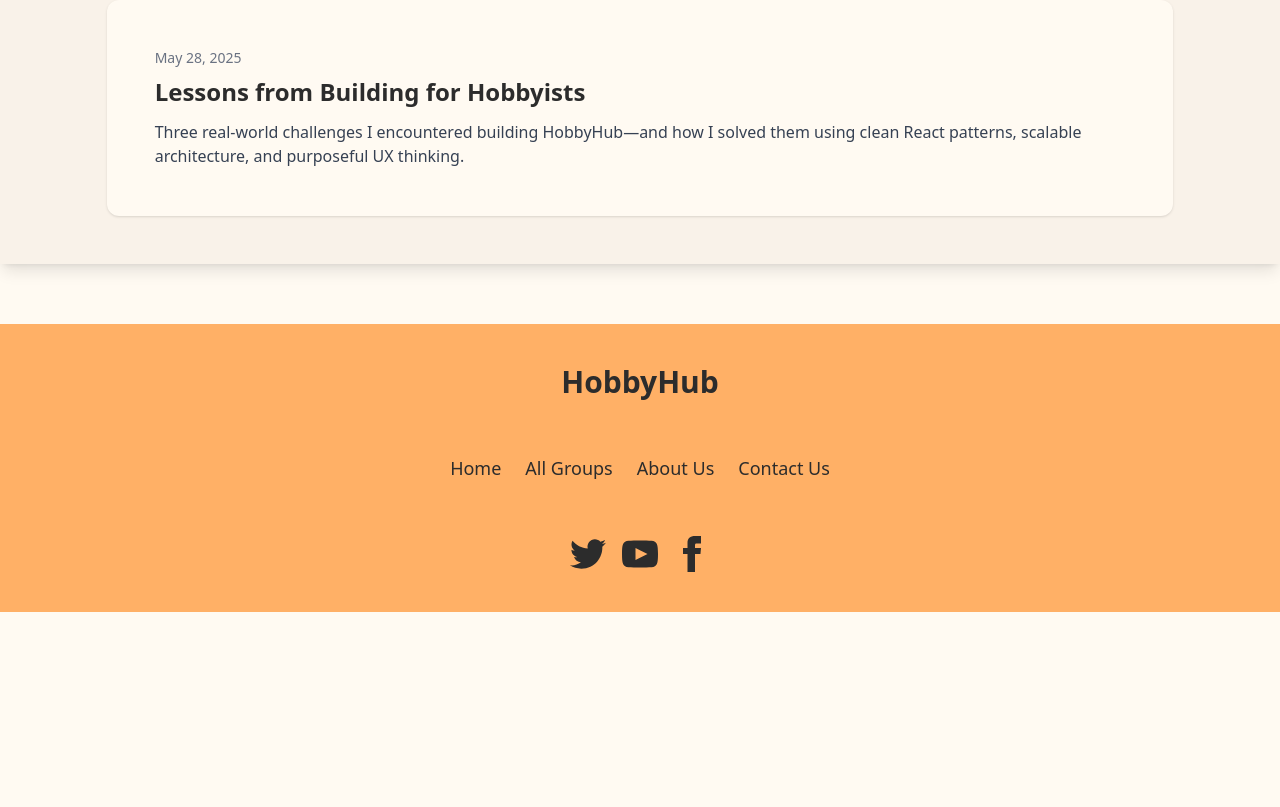
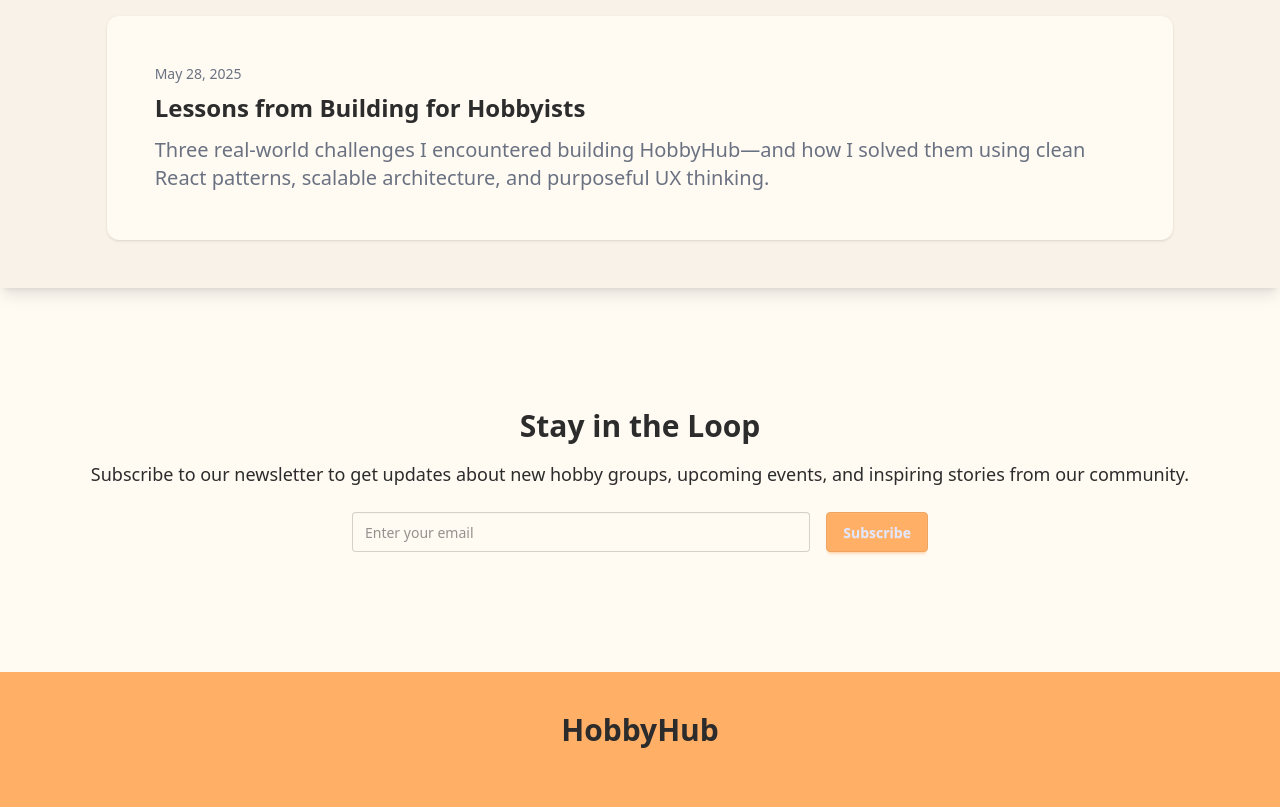
Before and after one commit to devabdullahalnoman/Hobby-Hub-Client, a React (Vite) app: page / in a window 1280 px wide. Shown: the part 3080-3887 px from the top of the page. Before the commit the page ends 3692 px from the top, so only its background shows below. Built offline with nearby package versions, Linux system fonts and the light colour scheme; no server answers.

Commit message:
added newsletter section

```diff
--- a/src/Components/Blog.jsx
+++ b/src/Components/Blog.jsx
@@ -38,7 +38,7 @@ const BlogSection = () => {
               <h3 className="text-2xl font-semibold mt-2 mb-3">
                 {entry.title}
               </h3>
-              <p className="text-base text-gray-700">{entry.snippet}</p>
+              <p className="text-xl text-gray-500">{entry.snippet}</p>
             </div>
           ))}
         </div>
--- a/src/Components/FeaturedGroups.jsx
+++ b/src/Components/FeaturedGroups.jsx
@@ -16,7 +16,7 @@ const FeaturedGroups = () => {
       <h1 className="text-center text-4xl mb-6 font-extrabold">
         Featured Groups
       </h1>
-      <div className="bg-base-200">
+      <div className="bg-base-200 py-6 lg:py-0">
         {loading ? (
           <LoadingSpinner></LoadingSpinner>
         ) : (
--- /dev/null
+++ b/src/Components/NewsLetterSection.jsx
@@ -0,0 +1,42 @@
+import React from "react";
+import Swal from "sweetalert2";
+
+const NewsletterSection = () => {
+  const handleSubscribe = (e) => {
+    e.preventDefault();
+    Swal.fire({
+      title: "Signed up for Daily News!",
+      icon: "success",
+      confirmButtonColor: "#3085d6",
+      confirmButtonText: "Ok",
+    });
+  };
+
+  return (
+    <div className=" mb-15 py-15">
+      <div className="w-11/12 mx-auto text-center">
+        <h2 className="text-3xl font-bold mb-4">Stay in the Loop</h2>
+        <p className="text-lg mb-6">
+          Subscribe to our newsletter to get updates about new hobby groups,
+          upcoming events, and inspiring stories from our community.
+        </p>
+        <form
+          onSubmit={handleSubscribe}
+          className="flex flex-col md:flex-row items-center justify-center gap-4 w-full max-w-xl mx-auto"
+        >
+          <input
+            type="email"
+            placeholder="Enter your email"
+            className="input input-bordered w-full"
+            required
+          />
+          <button type="submit" className="btn btn-primary w-full md:w-auto">
+            Subscribe
+          </button>
+        </form>
+      </div>
+    </div>
+  );
+};
+
+export default NewsletterSection;
--- a/src/Layouts/HomePage.jsx
+++ b/src/Layouts/HomePage.jsx
@@ -4,6 +4,7 @@ import FeaturedGroups from "../Components/FeaturedGroups";
 import HowItWorks from "../Components/HowItWorks";
 import BlogSection from "../Components/Blog";
 import CategoriesMarquee from "../Components/CategoriesMarquee";
+import NewsletterSection from "../Components/NewsLetterSection";
 
 const HomePage = () => {
   return (
@@ -13,6 +14,7 @@ const HomePage = () => {
       <HowItWorks></HowItWorks>
       <CategoriesMarquee></CategoriesMarquee>
       <BlogSection></BlogSection>
+      <NewsletterSection></NewsletterSection>
     </div>
   );
 };
```
